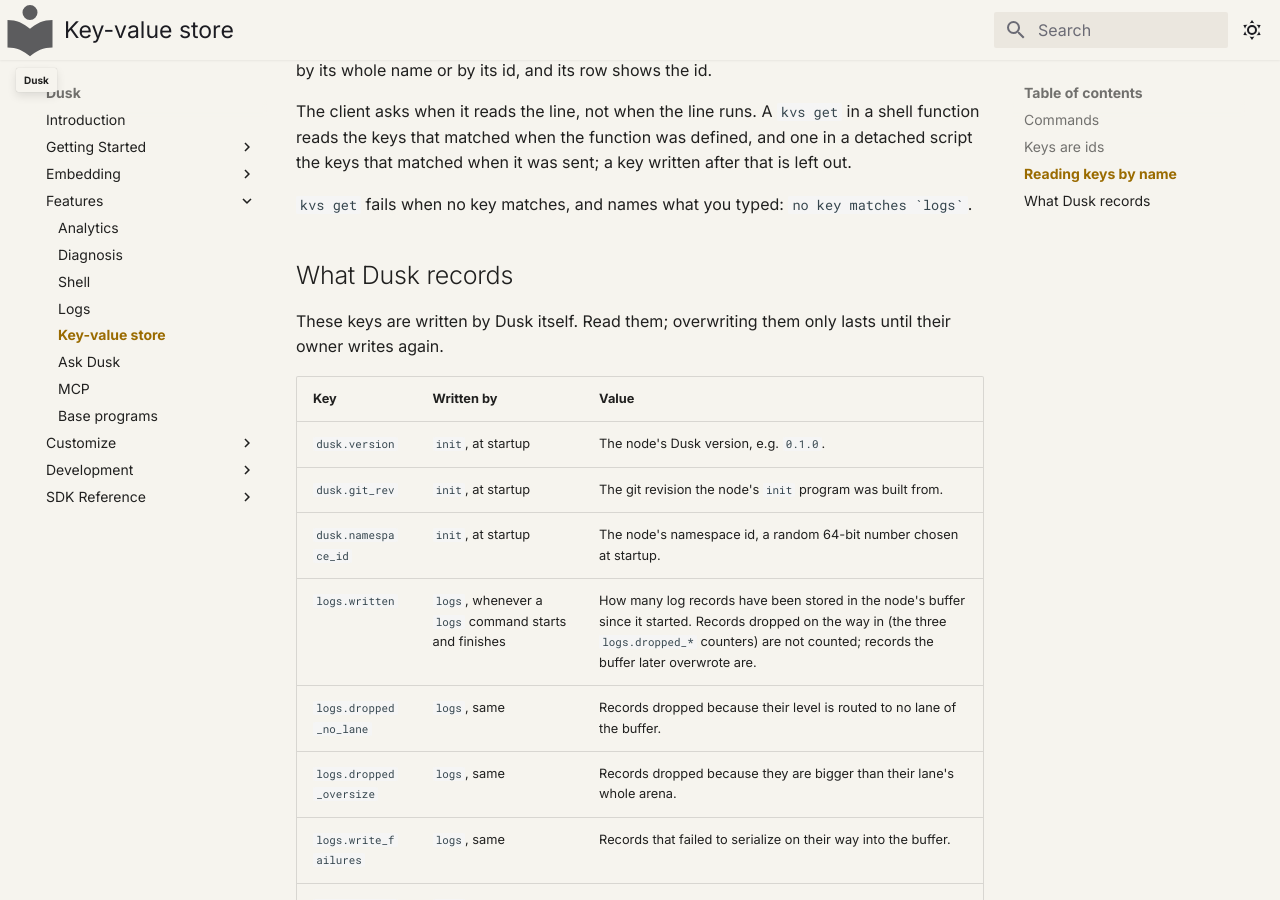
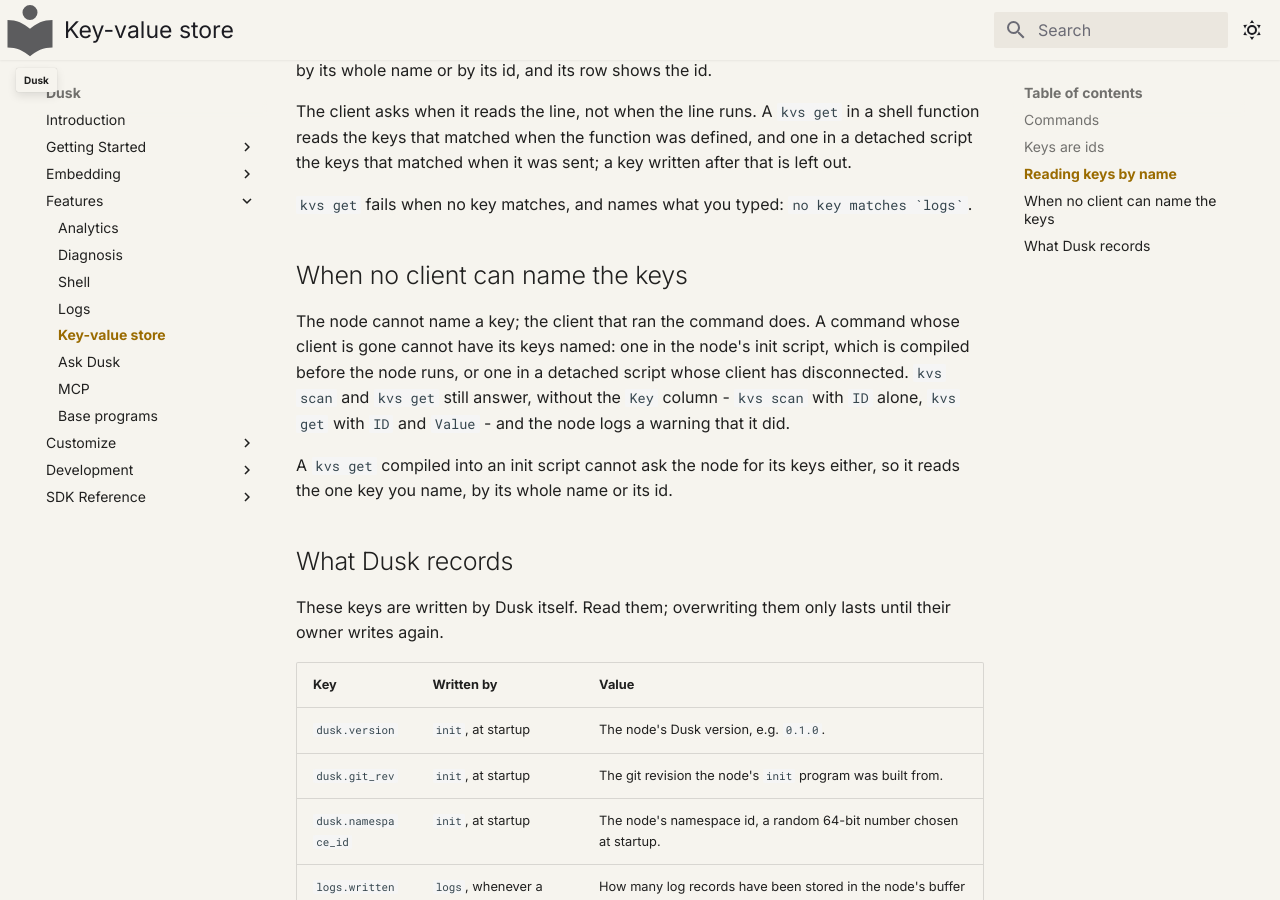
Before and after one commit to tomerze/dusk, an MkDocs documentation site: the page built from docs/docs/features/kvs.md, in a window 1280 px wide and 900 px high, scrolled down 1781 px. Built offline with MkDocs 1.6.1 and Material for MkDocs 9.7.7, drawn with Linux system fonts in a browser that asks for light colours; comment, search, counter and statistics services are not loaded.

Commit message:
Update docs for kvs answering when no client can name its keys
A new section on the key-value store page says which commands have no
client to name their keys - one in the node's init script, one in a
detached script whose client has gone - that `kvs scan` then answers
with `ID` alone and `kvs get` with `ID` and `Value`, that the node logs a
warning, and that a `kvs get` compiled into an init script reads only the
one key it names.

```diff
--- a/docs/docs/features/kvs.md
+++ b/docs/docs/features/kvs.md
@@ -84,6 +84,18 @@
 `kvs get` fails when no key matches, and names what you typed:
 ``no key matches `logs` ``.
 
+## When no client can name the keys
+
+The node cannot name a key; the client that ran the command does. A command
+whose client is gone cannot have its keys named: one in the node's init script,
+which is compiled before the node runs, or one in a detached script whose client
+has disconnected. `kvs scan` and `kvs get` still answer, without the `Key`
+column - `kvs scan` with `ID` alone, `kvs get` with `ID` and `Value` - and the
+node logs a warning that it did.
+
+A `kvs get` compiled into an init script cannot ask the node for its keys
+either, so it reads the one key you name, by its whole name or its id.
+
 ## What Dusk records
 
 These keys are written by Dusk itself. Read them; overwriting them only lasts
```
